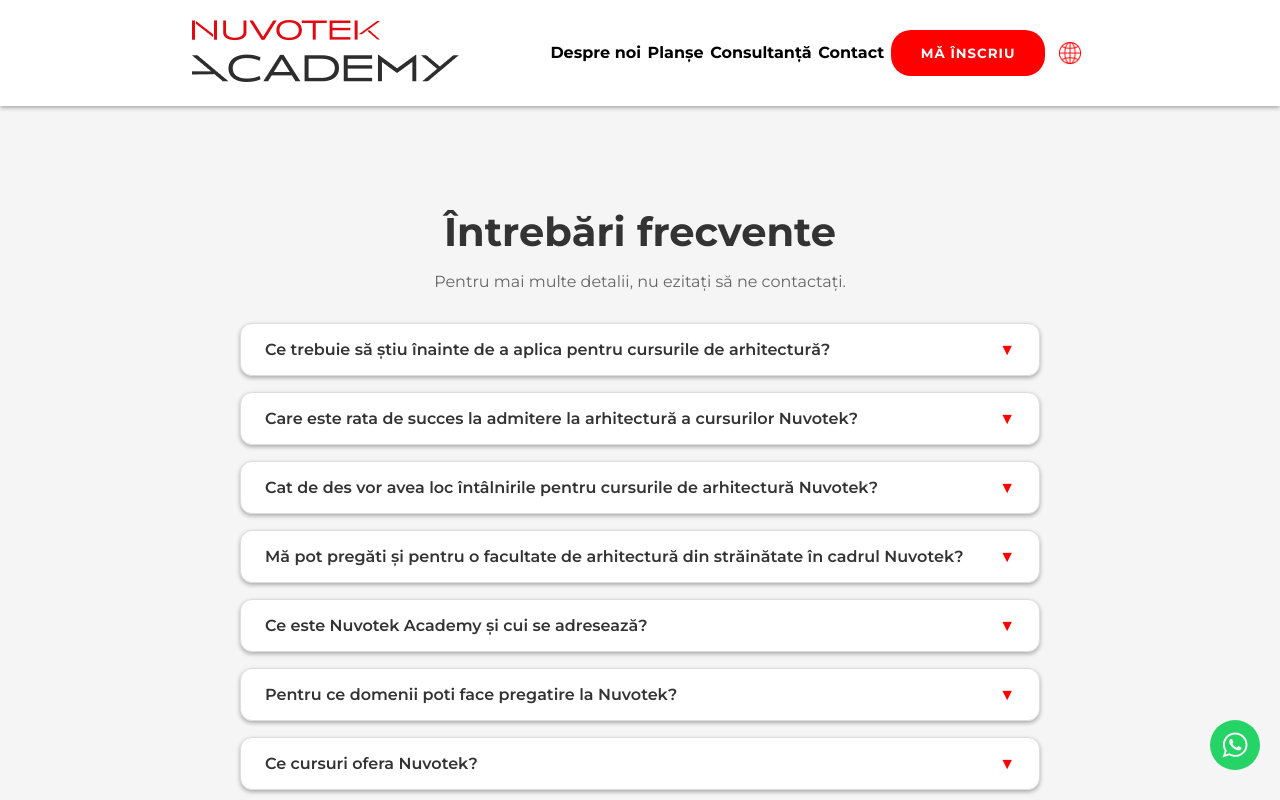
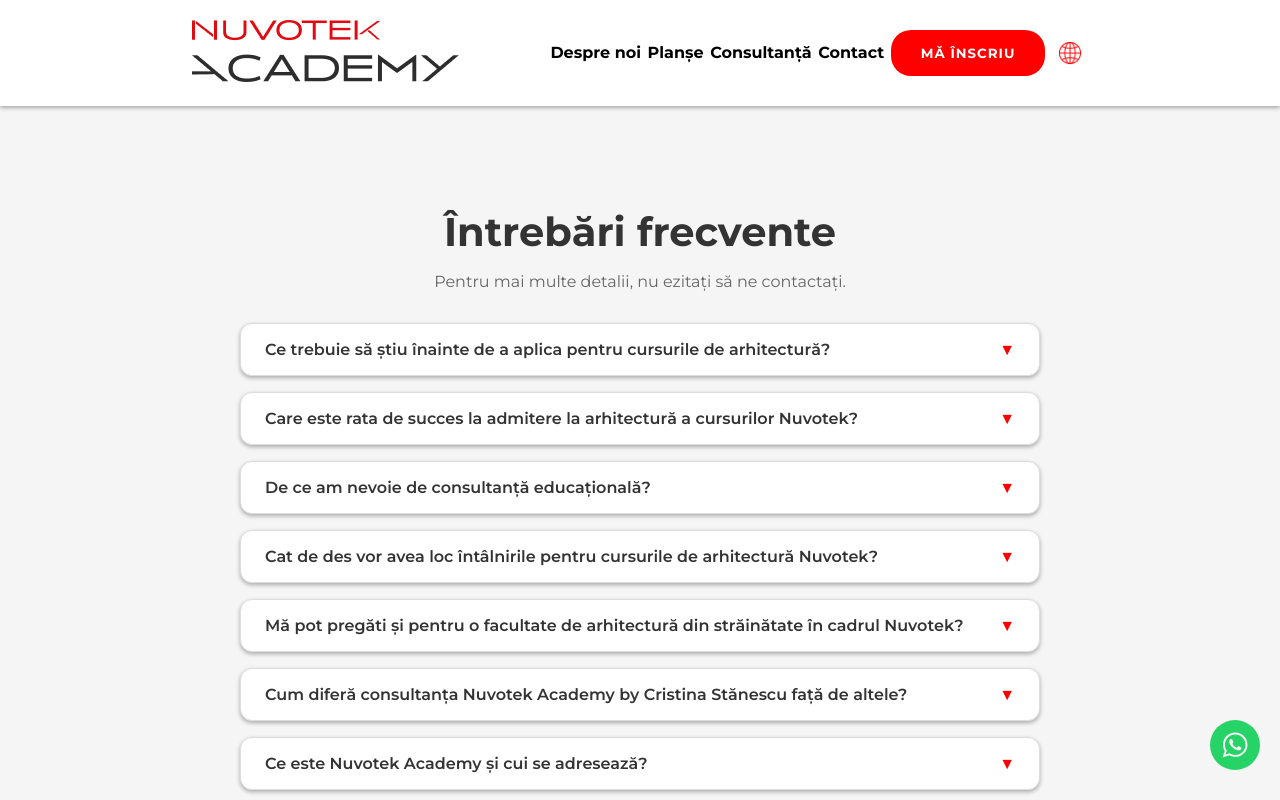
Before and after one commit to vladbw/nuvotek, a React (Create React App) app: page /faq in a window 1280 px wide. Built offline with nearby package versions, Linux system fonts and the light colour scheme.

Commit message:
added faq to new page

```diff
--- a/src/components/Consultancy/ConsultancyPage.tsx
+++ b/src/components/Consultancy/ConsultancyPage.tsx
@@ -4,6 +4,7 @@ import InfoSectionWithPhoto from "../InfoSection/InfoSectionWithPhoto";
 import InfoSectionWithPhotoMobile from "../InfoSection/InfoSectionWithPhotoMobile";
 import TestimonialsSection from "../Testimonials/TestimonialsSection";
 import TESTIMONIALS from "../Testimonials/Testimonials";
+import FAQ from "../FAQWidget/FAQ";
 
 function ConsultancyPage() {
   const translate = useTranslation().t;
@@ -32,6 +33,7 @@ function ConsultancyPage() {
           imgAlt="Consultanta aplicat in strainatate"
           />
           <TestimonialsSection testimonials={TESTIMONIALS.slice(6)}/>
+          <FAQ questionIndexes={[20, 21, 22, 23, 24]} showRedirectSubtitle/>
   </div>;
 }
 
--- a/src/components/FAQWidget/FAQ.tsx
+++ b/src/components/FAQWidget/FAQ.tsx
@@ -4,14 +4,25 @@ import { useTranslation } from "react-i18next";
 import { Link } from "react-router-dom";
 
 export interface IFAQWidgetProps {
-  finalIndex: number;
+  questionIndexes?: number[];
   showRedirectSubtitle?: boolean;
 }
 
 export default function FAQ(props: IFAQWidgetProps) {
 
-  const translate = useTranslation().t;
+  const { t: translate, i18n } = useTranslation();
   const [openIndex, setOpenIndex] = useState<number | null>(null);
+  const translations = (i18n.getResourceBundle(i18n.language, "translation") ?? {}) as Record<string, unknown>;
+
+  const questionIndexes = props.questionIndexes && props.questionIndexes.length > 0
+    ? props.questionIndexes.filter((index, position, array) => (
+      Number.isInteger(index) && index > 0 && array.indexOf(index) === position
+    ))
+    : Object.keys(translations)
+      .map((key) => key.match(/^faq_q_(\d+)$/)?.[1])
+      .filter((value): value is string => value !== undefined)
+      .map(Number)
+      .sort((first, second) => first - second);
 
   const toggle = (index: number) => {
     setOpenIndex(openIndex === index ? null : index);
@@ -19,7 +30,7 @@ export default function FAQ(props: IFAQWidgetProps) {
 
   const renderSubTitle = () => {
     if (!props.showRedirectSubtitle) {
-      return <p className="faq-subtitle">{translate("faq_subtitle")}</p>;
+      return translate("faq_subtitle");
     }
 
     const text = translate("faq_subtitle_redirect");
@@ -28,11 +39,9 @@ export default function FAQ(props: IFAQWidgetProps) {
     const rest = words.join(" ");
 
     return (
-      <p className="faq-subtitle">
-        <Link to="/faq">
-          {rest} {lastWord && <span className="faq-redirect-last-word">{lastWord}</span>}
-        </Link>
-      </p>
+      <Link to="/faq">
+        {rest} {lastWord && <span className="faq-redirect-last-word">{lastWord}</span>}
+      </Link>
     );
   };
 
@@ -46,7 +55,7 @@ export default function FAQ(props: IFAQWidgetProps) {
       </p>
 
       <div className="faq-list">
-        {Array.from({ length: props.finalIndex }, (_, i) => i + 1).map((index) => (
+        {questionIndexes.map((index) => (
           <div
             key={index}
             className={`round-corners-nuvotek box-shadow-nuvotek faq-item ${openIndex === index ? "open" : ""}`}
--- a/src/components/Homepage/Homepage.tsx
+++ b/src/components/Homepage/Homepage.tsx
@@ -59,7 +59,7 @@ function HomePage() {
         />
         <TestimonialsSection testimonials={TESTIMONIALS.slice(0, 6)}/>
         <Gallery/>
-        <FAQ finalIndex={4} showRedirectSubtitle/>
+        <FAQ questionIndexes={[1, 2, 3, 4]} showRedirectSubtitle/>
       </div>
     );
   }
--- a/src/components/ModuleList/ModuleList.tsx
+++ b/src/components/ModuleList/ModuleList.tsx
@@ -48,7 +48,7 @@ const ModuleList: React.FC = () => {
         return modules.map((module: ILearningModule, index) =>
                 <div className="single-module box-shadow-nuvotek round-corners-nuvotek" key={`single-module-${index}`}>
                     <h2>{translate(module.title)}</h2>
-                    <p>{translate(module.subTitle)}</p>
+                    {module.subTitle && <p>{translate(module.subTitle)}</p>}
                     <div className='single-module-item-list'>
                         <ul>
                             {module.learningOutcomes.map((learningOutcome, loIndex) => <li className='module-checkbox-item' key={`single-module-outcome-${index}-${loIndex}`}><CheckBoxIcon/><p>{translate(learningOutcome)}</p></li>)}
--- a/src/index.tsx
+++ b/src/index.tsx
@@ -10,6 +10,10 @@ import ContactPage from './components/ContactPage/ContactPage';
 import ConsultancyPage from './components/Consultancy/ConsultancyPage';
 import "./i18n";
 import FAQ from './components/FAQWidget/FAQ';
+
+const FULL_FAQ_ORDER = [
+  1, 2, 20, 3, 4, 21, 5, 6, 7, 22, 8, 9, 10, 23, 11, 12, 13, 24, 14, 15, 16, 17, 18, 19
+];
 
 const root = ReactDOM.createRoot(
   document.getElementById('root') as HTMLElement
@@ -38,7 +42,7 @@ const router = createBrowserRouter([
       },
       {
         path: "/faq",
-        element: <FAQ finalIndex={19}/>
+        element: <FAQ questionIndexes={FULL_FAQ_ORDER} />
       },
       {
         path: "/consultanta",
--- a/src/languages/en.json
+++ b/src/languages/en.json
@@ -168,6 +168,16 @@
   "faq_a_18": "Yes, Nuvotek Academy's educational consulting includes selecting study programs and universities suitable for each student.",
 
   "faq_q_19": "What are the benefits of participating in Nuvotek Academy?",
-  "faq_a_19": "Access to personalized mentoring, preparation for entrance exams, portfolio development, and the growth of creative skills within a dedicated and friendly community."
+  "faq_a_19": "Access to personalized mentoring, preparation for entrance exams, portfolio development, and the growth of creative skills within a dedicated and friendly community.",
+  "faq_q_20": "Why do I need educational consulting?",
+  "faq_a_20": "Admission to creative universities abroad involves portfolios, essays, interviews, and different timelines. Consulting helps you organize your steps and build a competitive application.",
+  "faq_q_21": "How is Nuvotek Academy by Cristina Stănescu consulting different from others?",
+  "faq_a_21": "We work in a personalized way with each student and for each university. Our recommendations are based on direct experience with real applications and on what worked for our students admitted in previous years.",
+  "faq_q_22": "What will I do during consulting at Nuvotek Academy?",
+  "faq_a_22": "You choose universities, structure your portfolio, draft the required documents such as the motivation letter and CV, and prepare your applications. You receive constant feedback and resources, and we help you whenever you need it.",
+  "faq_q_23": "Do you offer interview preparation?",
+  "faq_a_23": "Yes. We discuss the format and common questions, and we run interview simulations.",
+  "faq_q_24": "Why do I need country-specific educational counseling (e.g., Spain, Italy)?",
+  "faq_a_24": "Each country has different admission requirements and styles. Country packages are tailored exactly to what universities in that system ask for. Even what they want to hear from you in an interview can differ from one country to another."
 
 }
--- a/src/languages/ro.json
+++ b/src/languages/ro.json
@@ -170,6 +170,16 @@
   "faq_a_18": "Da, consiliera educationala Nuvotek Academy include alegerea programelor de studiu și a universităților potrivite pentru fiecare elev.",
 
   "faq_q_19": "Care sunt beneficiile participării la Nuvotek Academy?",
-  "faq_a_19": "Acces la mentorat personalizat, pregatirea pentru examenul de admitere, pregatirea portofoliului pentru admitere și dezvoltarea abilităților creative într-o comunitate dedicată si prietenoasa."
+  "faq_a_19": "Acces la mentorat personalizat, pregatirea pentru examenul de admitere, pregatirea portofoliului pentru admitere și dezvoltarea abilităților creative într-o comunitate dedicată si prietenoasa.",
+  "faq_q_20": "De ce am nevoie de consultanță educațională?",
+  "faq_a_20": "Admiterea la facultățile creative din străinătate implică portofoliu, eseuri, interviuri și calendare diferite. Consultanta te ajută să îți organizezi pașii și să construiești o competitivă.",
+  "faq_q_21": "Cum diferă consultanța Nuvotek Academy by Cristina Stănescu față de altele?",
+  "faq_a_21": "Lucrăm personalizat cu fiecare elev și pentru fiecare universitate. Recomandările sunt bazate pe experiență directă cu aplicații reale și pe ce a funcționat pentru elevii noștri acceptați în anii trecuți.",
+  "faq_q_22": "Ce voi face la consultanța la Nuvotek Academy?",
+  "faq_a_22": "Alegi universitățile, îți structurezi portofoliul, redactezi documentele necesare, cum ar fi scrisoarea de motivatie si CV-ul și pregătești aplicațiile. Primești feedback și resurse constant și te ajutam mereu cand ai nevoie.",
+  "faq_q_23": "Oferiți pregătire pentru interviu?",
+  "faq_a_23": "Da. Discutăm formatul, întrebările frecvente și facem simulări de interviu.",
+  "faq_q_24": "De ce am nevoie de consiliere educațională specifică pentru o țară (ex. Spania, Italia)?",
+  "faq_a_24": "Fiecare țară are cerințe și stiluri de admitere diferite. Pachetele pe țări sunt adaptate exact la ce cer universitățile din acel sistem. Chiar și ce vor ei să audă de la tine la un interviu poate diferi de la o țară la alta."
 
 }
```
